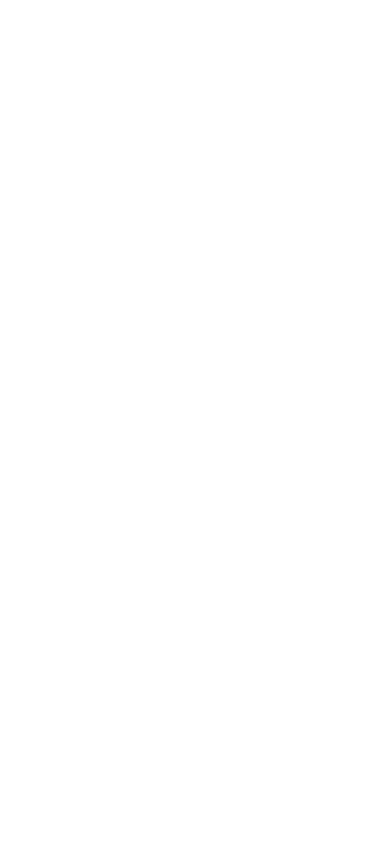
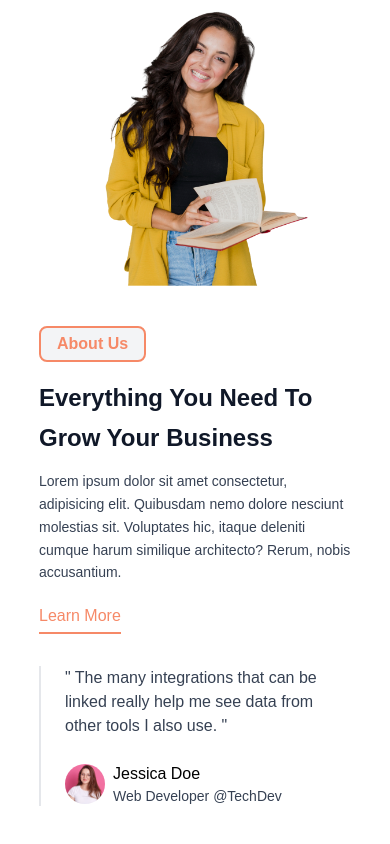
Before and after one commit to mohammadsalameen/TechDev, a Next.js app: page / in a window 390 px wide. Shown: the part 1018-1862 px from the top of the page. Built offline with nearby package versions, Linux system fonts and the light colour scheme; a web font is replaced by a local one.

Commit message:
responsive about section

```diff
--- /dev/null
+++ b/components/helper/BoxText.tsx
@@ -0,0 +1,13 @@
+import React from 'react'
+
+interface IProps{
+    children : React.ReactNode;
+}
+//Reusable Component
+const BoxText = ({children} : IProps) => {
+  return (
+    <h1 className='border-2 px-4 w-fit rounded-lg bg-gray-100 py-1 text-[#f68967] font-bold'>{children}</h1>
+  )
+}
+
+export default BoxText
--- a/components/home/Home.tsx
+++ b/components/home/Home.tsx
@@ -1,10 +1,12 @@
 import React from 'react'
 import Hero from './hero/Hero'
+import About from './about/About'
 
 const Home = () => {
   return (
     <div className='overflow-hidden h-[10000px]'>
       <Hero/>
+      <About/>
     </div>
   )
 }
--- /dev/null
+++ b/components/home/about/About.tsx
@@ -0,0 +1,39 @@
+import React from 'react'
+import Image from 'next/image'
+import BoxText from '@/components/helper/BoxText'
+
+const About = () => {
+  return (
+    <div className='pt-16 pb-16'>
+      <div className='w-[80%] mx-auto grid grid-cols-1 lg:grid-cols-2 gap-10 items-center'>
+        {/* Image Content  */}
+        <div>
+            <Image src='/images/about.png' alt='about' width={600} height={600}/>
+        </div>
+        {/* Text Content  */}
+        <div>
+            <BoxText>About Us</BoxText>
+            <h1 className='mt-4 text-2xl font-bold text-gray-900 sm:text-3xl leading-[2.5rem] sm:leading-[3rem]'>Everything You Need To Grow Your Business</h1>
+            <p className='mt-3 leading-relaxed text-sm sm:text-base text-gray-700'>Lorem ipsum dolor sit amet consectetur, adipisicing elit. Quibusdam nemo dolore nesciunt molestias sit. Voluptates hic, itaque deleniti cumque harum similique architecto? Rerum, nobis accusantium.</p>
+            <button className='mt-5 text-[#f68967] pb-1 border-b-2'>Learn More  </button>
+            <div className='mt-8 border-l-2 border-gray-200'>
+                <div className='ml-6'>
+                    <p className='text-gray-700 font-medium'>
+                    &quot; The many integrations that can be linked really help me see data from other tools I also use. &quot;
+                    </p>
+                    <div className='flex items-center mt-6 space-x-2'>
+                        <Image src='/images/u1.jpg' alt='user' width={40} height={40} className='rounded-full' />
+                        <div>
+                            <p className='font-medium'>Jessica Doe</p>
+                            <p className='text-gray-700 text-sm'>Web Developer @TechDev</p>
+                        </div>
+                    </div>
+                </div>
+            </div>
+        </div>
+      </div>
+    </div>
+  )
+}
+
+export default About
```
